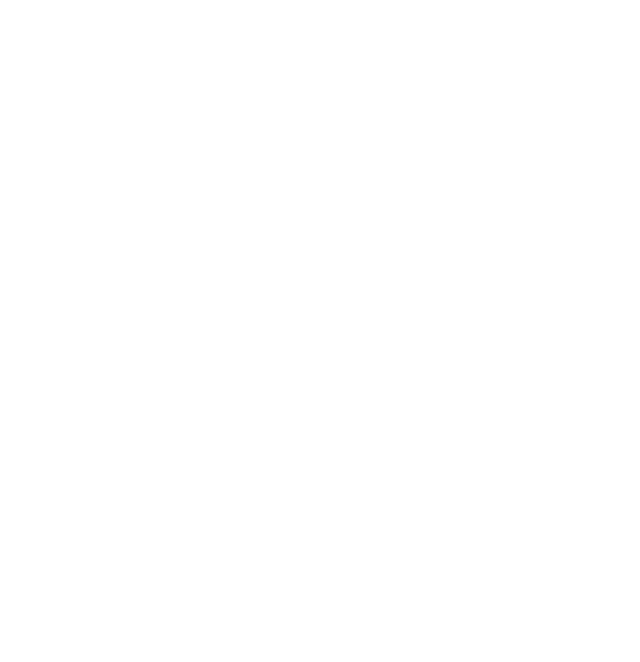
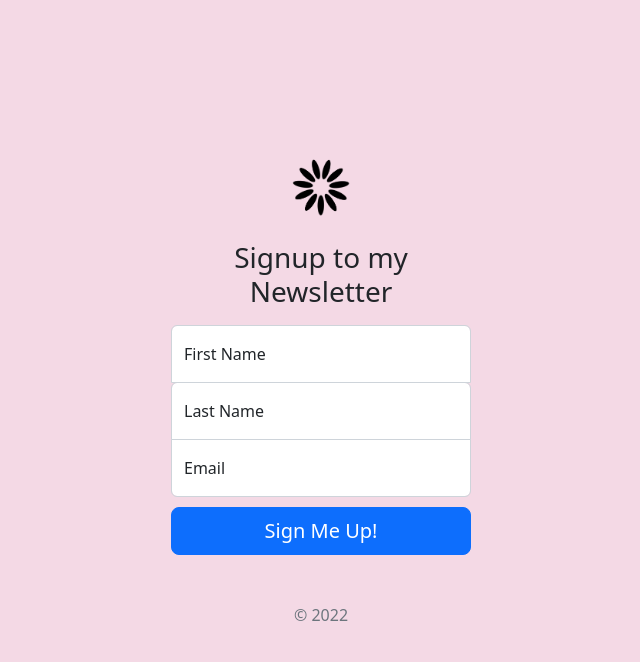
Before and after one commit to emem221/signup-newsletter, a plain HTML site: page index.html in a window 1280 px wide. Shown: the whole page, without its empty margins (319-959 px from the left). Drawn offline with nearby package versions, Linux system fonts and the light colour scheme.

Commit message:
second commit

```diff
--- /dev/null
+++ b/css/styles.css
@@ -0,0 +1,39 @@
+html,
+body {
+  height: 100%;
+}
+
+body {
+  display: flex;
+  align-items: center;
+  padding-top: 40px;
+  padding-bottom: 40px;
+ background: rgb(244,217,229);
+}
+
+.form-signin {
+  max-width: 330px;
+  padding: 15px;
+}
+
+.form-signin .form-floating:focus-within {
+  z-index: 2;
+}
+
+.form-signin input[type="text"] {
+  margin-bottom: -1px;
+  border-bottom-right-radius: 0;
+  border-bottom-left-radius: 0;
+}
+
+form-signin input[type="text"] {
+  margin-bottom: -1px;
+  border-bottom-right-radius: 0;
+  border-bottom-left-radius: 0;
+}
+
+.form-signin input[type="email"] {
+  margin-bottom: 10px;
+  border-top-left-radius: 0;
+  border-top-right-radius: 0;
+}
--- a/index.html
+++ b/index.html
@@ -4,7 +4,66 @@
     <meta charset="UTF-8" />
     <meta http-equiv="X-UA-Compatible" content="IE=edge" />
     <meta name="viewport" content="width=device-width, initial-scale=1.0" />
-    <title>Newsletter</title>
+    <link
+      href="https://cdn.jsdelivr.net/npm/bootstrap@5.2.1/dist/css/bootstrap.min.css"
+      rel="stylesheet"
+      integrity="sha384-iYQeCzEYFbKjA/T2uDLTpkwGzCiq6soy8tYaI1GyVh/UjpbCx/TYkiZhlZB6+fzT"
+      crossorigin="anonymous"
+    />
+    <link rel="stylesheet" href="css/styles.css" />
+
+    <title>Newsletter Signup</title>
   </head>
-  <body></body>
+  <body class="text-center">
+    <main class="form-signin w-100 m-auto">
+      <form action="/" method="POST">
+        <img
+          class="mb-4"
+          src="public/image/Logo.png"
+          alt=""
+          width="60"
+          height="60"
+        />
+        <h1 class="h3 mb-3 fw-normal">Signup to my Newsletter</h1>
+
+        <div class="form-floating">
+          <input
+            type="text"
+            class="form-control"
+            name="fName"
+            id="floatingInput"
+            placeholder="First Name"
+          />
+          <label for="floatingInput">First Name</label>
+        </div>
+
+        <div class="form-floating">
+          <input
+            type="text"
+            class="form-control"
+            id="floatingPassword"
+            name="lName"
+            placeholder="Last Name"
+          />
+          <label for="floatingPassword">Last Name</label>
+        </div>
+
+        <div class="form-floating">
+          <input
+            type="email"
+            class="form-control"
+            id="floatingPassword"
+            name="email"
+            placeholder="email"
+          />
+          <label for="floatingPassword">Email</label>
+        </div>
+
+        <button class="w-100 btn btn-lg btn-primary" type="submit">
+          Sign Me Up!
+        </button>
+        <p class="mt-5 mb-3 text-muted">&copy; 2022</p>
+      </form>
+    </main>
+  </body>
 </html>
--- /dev/null
+++ b/public/css/styles.css
@@ -0,0 +1,39 @@
+html,
+body {
+  height: 100%;
+}
+
+body {
+  display: flex;
+  align-items: center;
+  padding-top: 40px;
+  padding-bottom: 40px;
+ background: rgb(244,217,229);
+}
+
+.form-signin {
+  max-width: 330px;
+  padding: 15px;
+}
+
+.form-signin .form-floating:focus-within {
+  z-index: 2;
+}
+
+.form-signin input[type="text"] {
+  margin-bottom: -1px;
+  border-bottom-right-radius: 0;
+  border-bottom-left-radius: 0;
+}
+
+form-signin input[type="text"] {
+  margin-bottom: -1px;
+  border-bottom-right-radius: 0;
+  border-bottom-left-radius: 0;
+}
+
+.form-signin input[type="email"] {
+  margin-bottom: 10px;
+  border-top-left-radius: 0;
+  border-top-right-radius: 0;
+}
```
Also changed, not shown: failure.html (+31 -0 lines), success.html (+27 -0 lines), public/image/Logo.png (added), styles.css (deleted).
